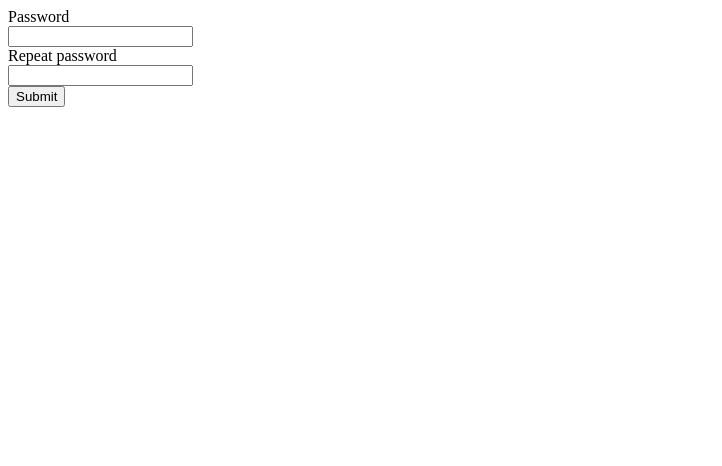
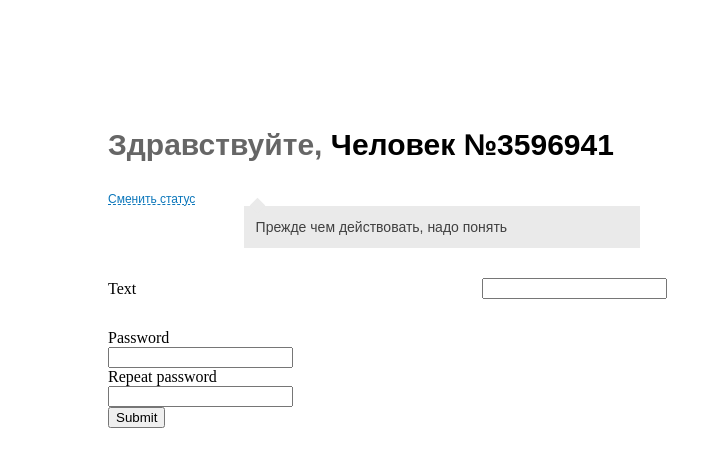
Before and after one commit to DDeenis/form-test-task, a React (Create React App) app: page / in a window 1280 px wide. Shown: the top 466 px of the page, without its empty margins (0-722 px from the left). Built offline with nearby package versions, Linux system fonts and the light colour scheme.

Commit message:
header added

```diff
--- a/package.json
+++ b/package.json
@@ -11,7 +11,7 @@
     "react-dom": "^17.0.2",
     "react-hook-form": "^7.8.0",
     "react-scripts": "4.0.3",
-    "scss": "^0.2.4",
+    "sass": "^1.34.1",
     "web-vitals": "^1.0.1"
   },
   "scripts": {
--- /dev/null
+++ b/src/App.css
@@ -0,0 +1,3 @@
+.App {
+    padding: 90px 100px;
+}
--- a/src/App.js
+++ b/src/App.js
@@ -1,9 +1,12 @@
 import React from 'react';
+import Header from './components/Header/Header';
 import TestForm from './TestForm';
+import './App.css';
 
 function App() {
   return (
     <div className="App">
+      <Header />
       <TestForm />
     </div>
   );
--- /dev/null
+++ b/src/components/Header/Header.js
@@ -0,0 +1,21 @@
+import React from 'react';
+import InputField from '../InputField/InputField';
+import s from './Header.module.scss';
+
+export default function Header() {
+    return (
+        <header className={s.headerWrapper}>
+            <div className={s.headerMain}>
+                <h3 className={s.headerUsername}>
+                    <span className={s.headerGreetMessage}>Здравствуйте, </span>
+                    Человек №3596941
+                </h3>
+                <span className={s.changeStatusBtn}>Сменить статус</span>
+            </div>
+            <div className={s.statusWrapper}>
+                <span className={s.statusText}>Прежде чем действовать, надо понять</span>
+            </div>
+            <InputField />
+        </header>
+    );
+}
--- /dev/null
+++ b/src/components/Header/Header.module.scss
@@ -0,0 +1,55 @@
+.headerWrapper {
+    width: 50%;
+    display: flex;
+    flex-direction: column;
+}
+
+.headerMain {
+    display: flex;
+    flex-flow: row wrap;
+    justify-content: space-between;
+    align-items: center;
+}
+
+.headerUsername {
+    font-family: Arial, Helvetica, sans-serif;
+    font-size: 30px;
+}
+
+.headerGreetMessage {
+    color: #666666;
+}
+
+.changeStatusBtn {
+    font-family: Arial, Helvetica, sans-serif;
+    font-size: 12px;
+    color: #0C77BB;
+    text-decoration: underline dashed;
+    cursor: pointer;
+}
+
+.statusWrapper {
+    background: #EAEAEA;
+    justify-self: flex-end;
+    align-self: flex-end;
+    width: 70%;
+    padding: 12px;
+    position: relative;
+}
+
+.statusWrapper::before {
+    content: "";
+    position: absolute;
+    width: 11px;
+    height: 11px;
+    left: 8px;
+    top: -6px;
+    background: #EAEAEA;
+    transform: rotate(45deg);
+}
+
+.statusText {
+    font-family: Arial;
+    font-size: 14px;
+    color: #404040;
+}
--- /dev/null
+++ b/src/components/InputField/InputField.js
@@ -0,0 +1,24 @@
+import React from 'react';
+import s from './InputField.module.scss';
+
+export default function InputField({ title, component, hint, error }) {
+    return (
+        <div className={s.inputWrapper}>
+            <div className={s.inputBlock}>
+                <span>{title}</span>
+                {component}
+                {hint && <span className={s.inputHint}>{hint}</span>}
+            </div>
+            <div className={s.errorBlock}>
+                {error && <span className={s.errorMessage}>{error}</span>}
+            </div>
+        </div>
+    );
+}
+
+InputField.defaultProps = {
+    title: 'Text',
+    component: <input type='text' />,
+    hint: '',
+    error: ''
+}
--- /dev/null
+++ b/src/components/InputField/InputField.module.scss
@@ -0,0 +1,16 @@
+.inputWrapper {
+    width: 559px;
+    margin: 30px 0;
+    display: flex;
+    flex-direction: column;
+    justify-content: space-around;
+    align-items: flex-start;
+}
+
+.inputBlock {
+    width: 100%;
+    display: flex;
+    flex-flow: row wrap;
+    justify-content: space-between;
+    align-items: center;
+}
```
Also changed, not shown: src/components/UserForm/UserForm.js (added, +7 -0 lines), .eslintrc.json, 1 other file (tests, documents, lock files or other folders).
